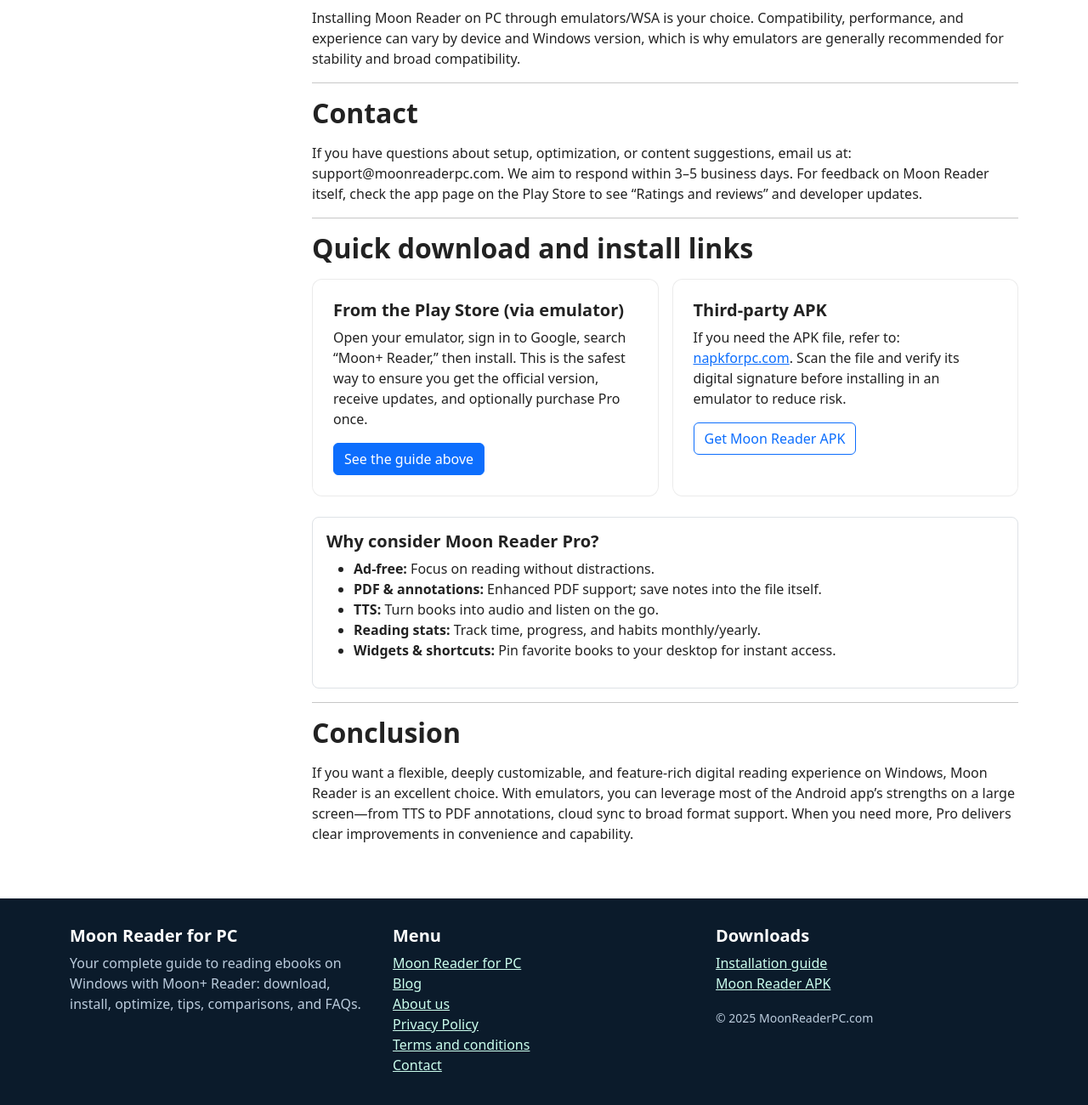
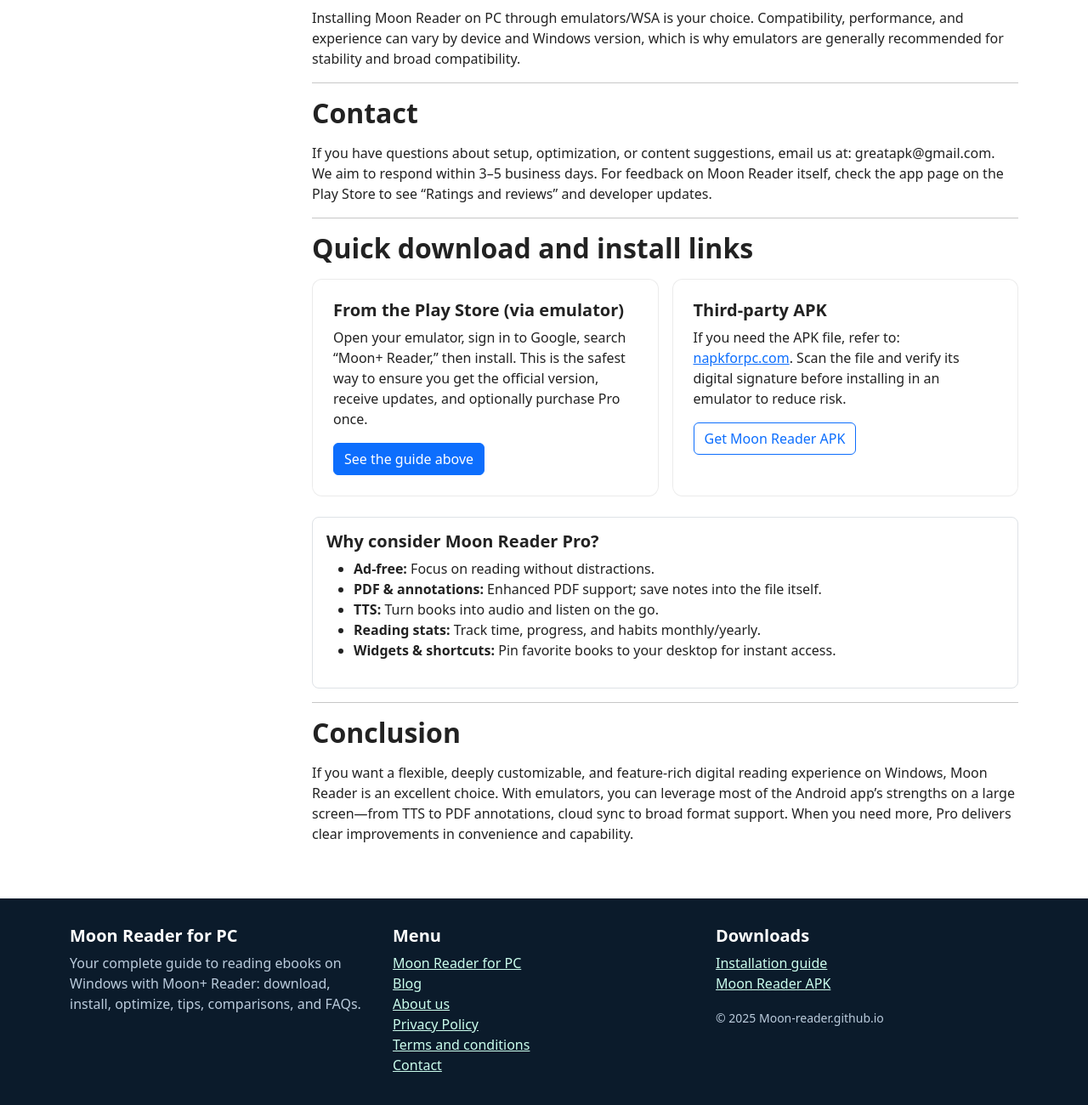
Before and after one commit to moon-reader/moon-reader.github.io, a plain HTML site: page index.html in a window 1280 px wide. Shown: the part 5010-6310 px from the top of the page at 85% size. Drawn offline with nearby package versions, Linux system fonts and the light colour scheme.

Commit message:
Update index.html

```diff
--- a/index.html
+++ b/index.html
@@ -314,7 +314,7 @@
             <hr />
 
             <h2 id="contact" class="section-title">Contact</h2>
-            <p>If you have questions about setup, optimization, or content suggestions, email us at: support@moonreaderpc.com. We aim to respond within 3–5 business days. For feedback on Moon Reader itself, check the app page on the Play Store to see “Ratings and reviews” and developer updates.</p>
+            <p>If you have questions about setup, optimization, or content suggestions, email us at: greatapk@gmail.com. We aim to respond within 3–5 business days. For feedback on Moon Reader itself, check the app page on the Play Store to see “Ratings and reviews” and developer updates.</p>
 
             <hr />
 
@@ -382,7 +382,7 @@
             <li><a href="#download">Installation guide</a></li>
             <li><a href="https://napkforpc.com/apk/com.flyersoft.moonreader/" rel="nofollow">Moon Reader APK</a></li>
           </ul>
-          <small>© 2025 MoonReaderPC.com</small>
+          <small>© 2025 Moon-reader.github.io</small>
         </div>
       </div>
     </div>
@@ -401,4 +401,5 @@
     });
   </script>
 </body>
+
 </html>
```
